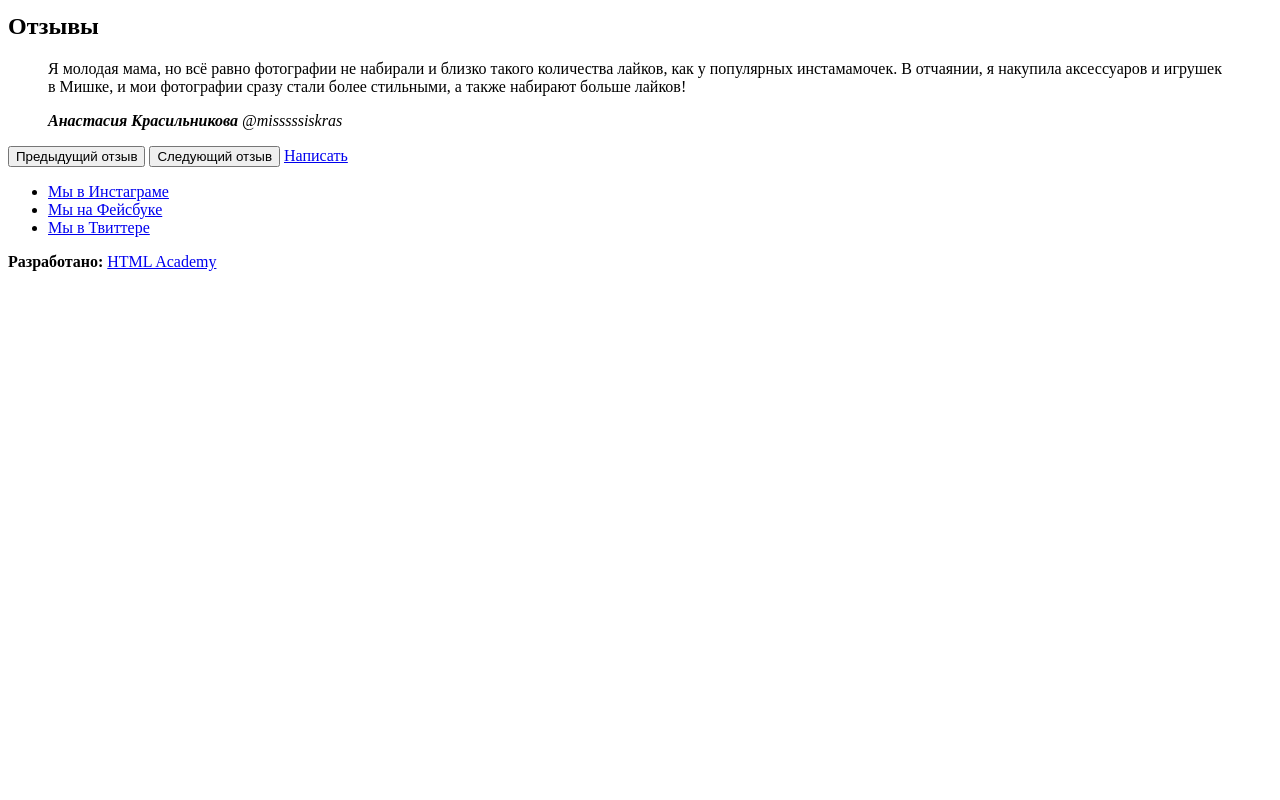
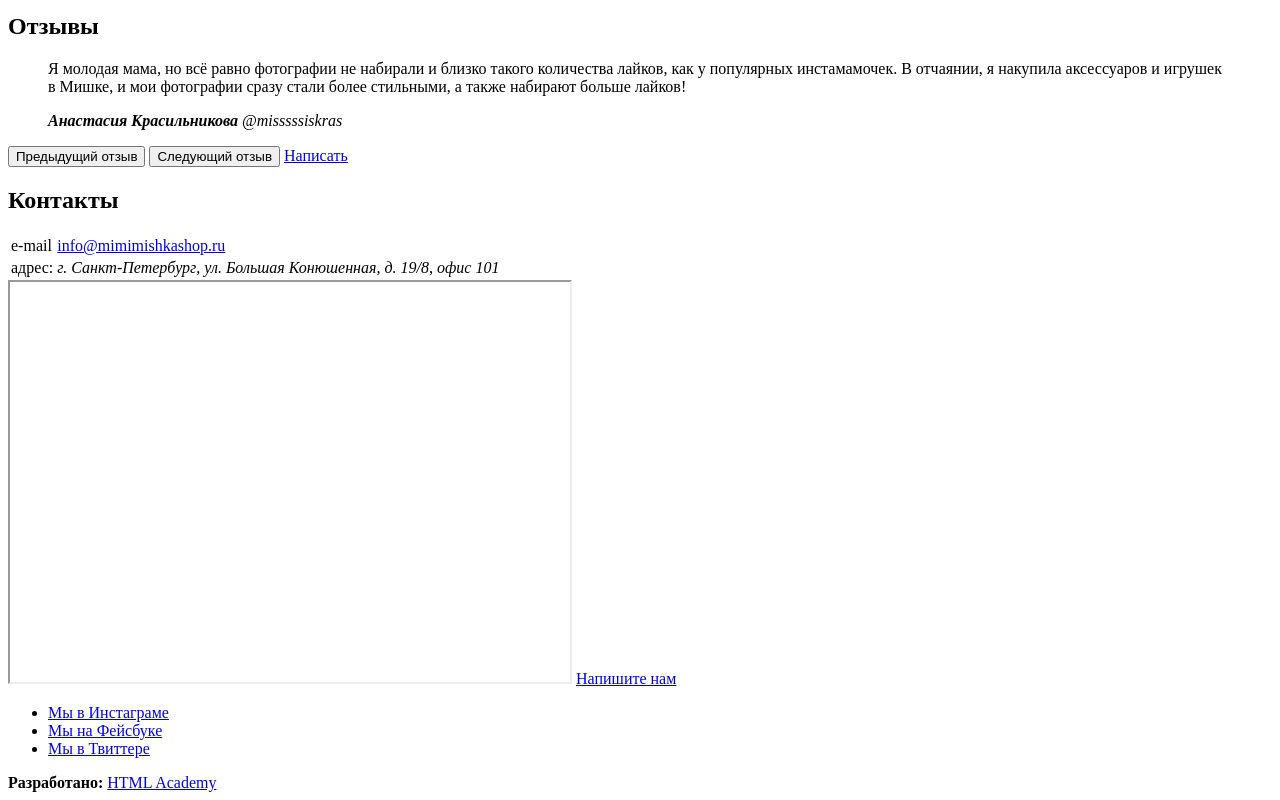
Before and after one commit to mambarinka/50026-mishka-19, a website: page source/index.html in a window 1280 px wide. Shown: the part 718-1518 px from the top of the page. Before the commit the page ends 997 px from the top, so only its background shows below. Drawn offline with Linux system fonts and the light colour scheme.

Commit message:
делает разметку index: контакты

```diff
--- a/source/index.html
+++ b/source/index.html
@@ -100,6 +100,27 @@
       <button class="reviews__next" type="button">Следующий отзыв</button>
       <a class="reviews__write button" href="#">Написать</a>
     </section>
+
+    <section class="contacts">
+      <h2 class="contacts__title">Контакты</h2>
+      <table class="contacts__table">
+        <tr>
+          <td class="contacts__option">e-mail</td>
+          <td class="contacts__value"><a href="mailto:info@mimimishkashop.ru">info@mimimishkashop.ru</a></td>
+        </tr>
+        <tr>
+          <td class="contacts__option">адрес:</td>
+          <td class="contacts__value">
+            <address>г. Санкт-Петербург,
+              ул. Большая Конюшенная,
+              д. 19/8, офис 101</address>
+          </td>
+        </tr>
+      </table>
+      <iframe src="https://yandex.ru/map-widget/v1/-/CKubI--C" width="560" height="400" frameborder="1"
+        allowfullscreen="true"></iframe>
+      <a class="contacts button" href="#">Напишите нам</a>
+    </section>
   </main>
 
   <footer class="page-footer">
```
